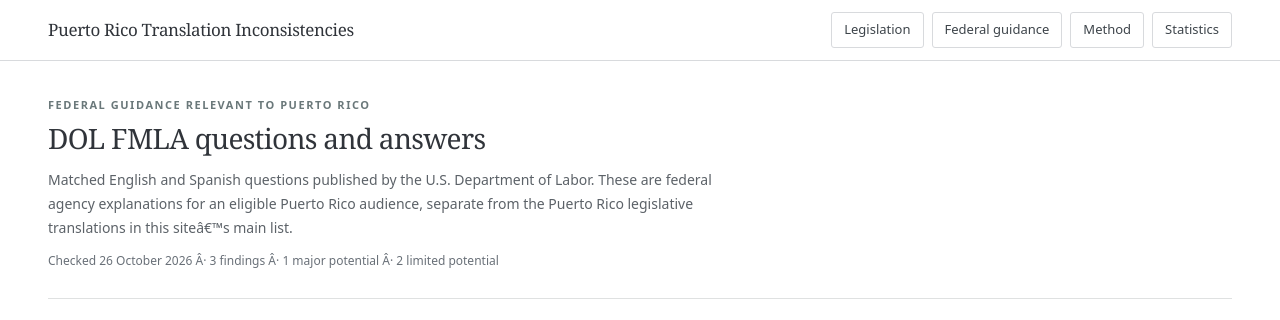
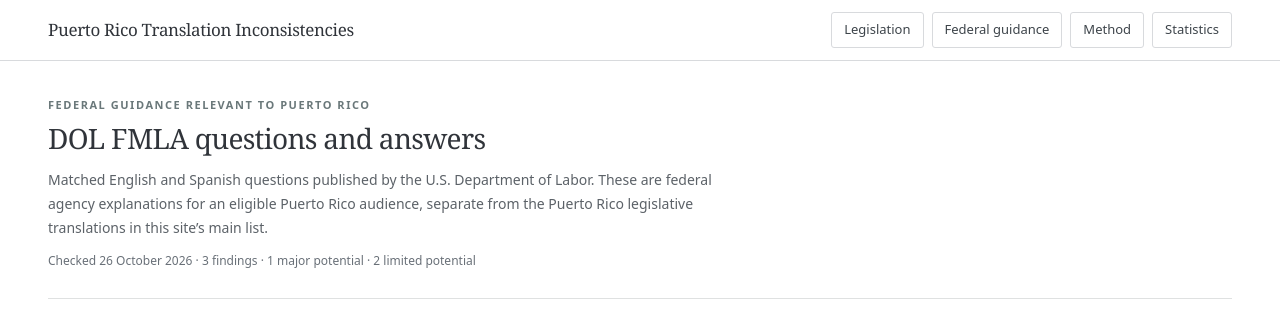
Before and after one commit to ae-oss/puerto-rico-translation-inconsistencies, a Next.js app: page /federal-guidance in a window 1280 px wide. Shown: the top 320 px of the page. Built offline with nearby package versions, Linux system fonts and the light colour scheme.

Commit message:
Fix UTF-8 text in federal guidance page

```diff
--- a/src/app/federal-guidance/page.tsx
+++ b/src/app/federal-guidance/page.tsx
@@ -1,7 +1,7 @@
 import { federalGuidance } from "@/lib/data";
 import { FindingBrowser } from "@/components/finding-browser";
 
-export const metadata = { title: "Federal guidance Â· FMLA" };
+export const metadata = { title: "Federal guidance · FMLA" };
 
 export default function FederalGuidancePage() {
   const published = federalGuidance.filter((finding) => finding.published);
@@ -9,8 +9,8 @@
     <div className="border-b border-[#dfe1e1] pb-7">
       <p className="text-[11px] font-semibold uppercase tracking-[.14em] text-[#6a787a]">Federal guidance relevant to Puerto Rico</p>
       <h1 className="mt-2 font-serif text-[26px] leading-[1.25] tracking-[-.025em] text-[#30343a] sm:text-[28px]">DOL FMLA questions and answers</h1>
-      <p className="mt-3 max-w-[88ch] text-[14px] leading-6 text-[#5c6268]">Matched English and Spanish questions published by the U.S. Department of Labor. These are federal agency explanations for an eligible Puerto Rico audience, separate from the Puerto Rico legislative translations in this siteâ€™s main list.</p>
-      <p className="mt-3 text-[12px] text-[#697078]">Checked 26 October 2026 Â· {published.length} findings Â· {published.filter((f) => f.impact === "major").length} major potential Â· {published.filter((f) => f.impact === "limited").length} limited potential</p>
+      <p className="mt-3 max-w-[88ch] text-[14px] leading-6 text-[#5c6268]">Matched English and Spanish questions published by the U.S. Department of Labor. These are federal agency explanations for an eligible Puerto Rico audience, separate from the Puerto Rico legislative translations in this site’s main list.</p>
+      <p className="mt-3 text-[12px] text-[#697078]">Checked 26 October 2026 · {published.length} findings · {published.filter((f) => f.impact === "major").length} major potential · {published.filter((f) => f.impact === "limited").length} limited potential</p>
     </div>
     <div className="my-7 max-w-[95ch] border-l-2 border-[#8da7a9] pl-4 text-[13px] leading-6 text-[#57676a]">
       <p>The two FAQ pages have no visible prose revision dates, so the review pairs the specific questions rather than claiming that both entire pages are synchronized editions. The current FMLA regulations govern. Matched optional DOL forms state the rules correctly. No reader reliance, denial of leave, or other actual harm was found.</p>
```
